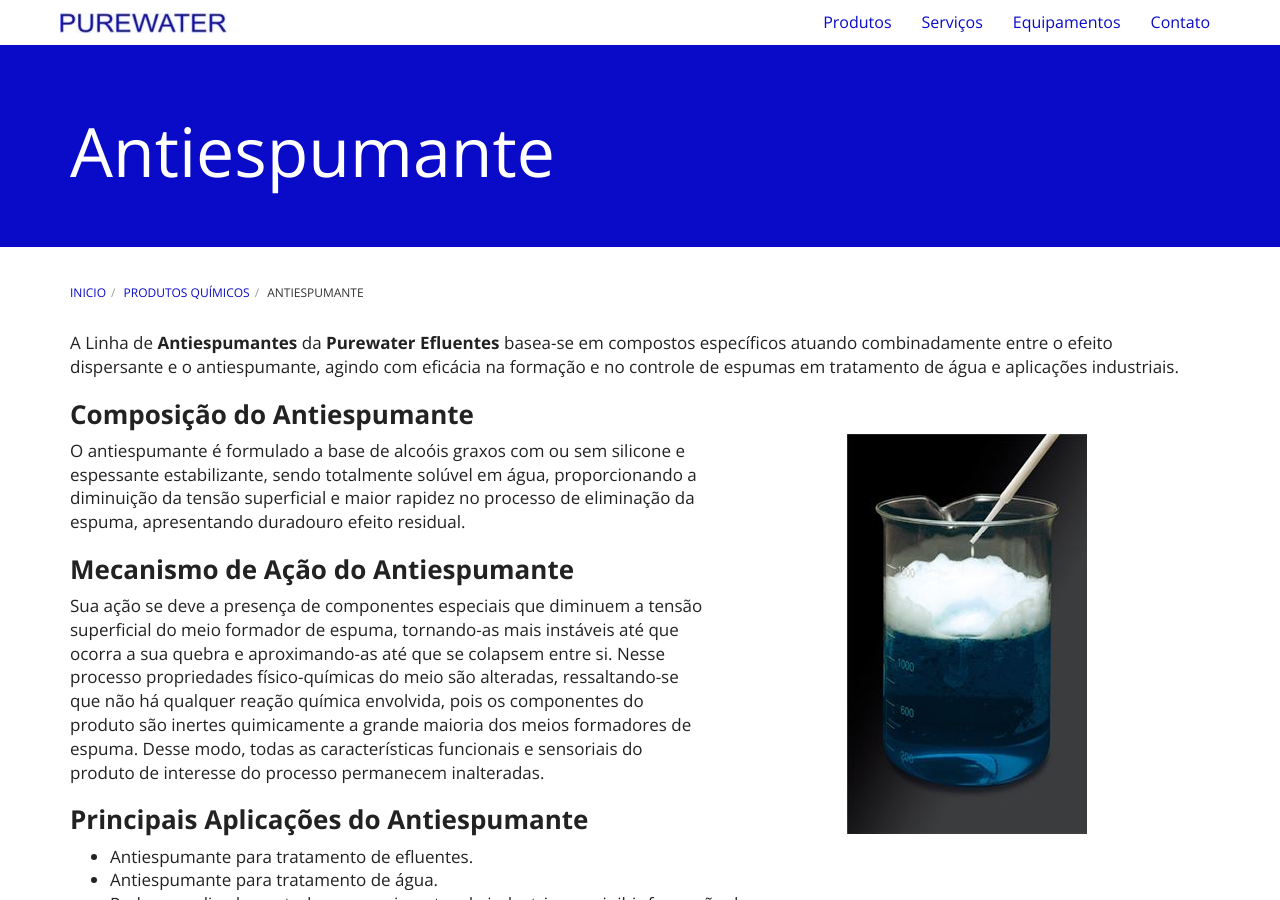
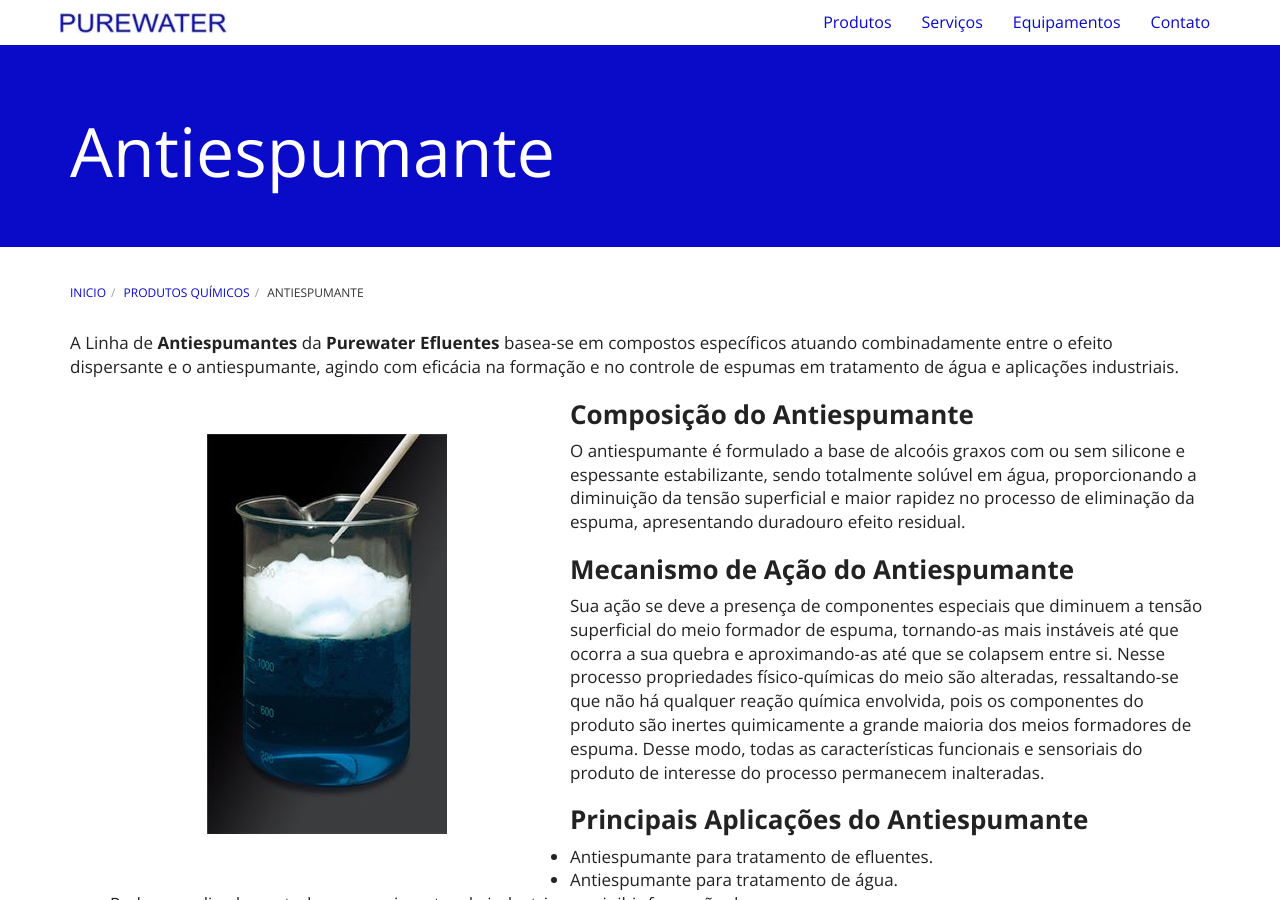
Before and after one commit to purewaterefluentes/purewaterefluentes.github.io, a Jekyll site: the page built from produtos/antiespumante.md, in a window 1280 px wide and 900 px high. Built offline with Jekyll 4.4.1, drawn with Linux system fonts in a browser that asks for light colours; nearby versions of some CDN libraries; library files that are not in the unit come from our copies.

Commit message:
Update antiespumante.md

```diff
--- a/produtos/antiespumante.md
+++ b/produtos/antiespumante.md
@@ -6,7 +6,7 @@
 ---
 A Linha de **Antiespumantes** da **Purewater Efluentes** basea-se em compostos específicos atuando combinadamente entre o efeito dispersante e o antiespumante, agindo com eficácia na formação e no controle de espumas em tratamento de água e aplicações industriais.
 
-<img class="img-responsive pull-right" style="max-width: 50%;" src="../../website/images/antiespumante.jpg" alt="Antiespumante">
+<img class="img-responsive pull-left" style="max-width: 50%;" src="../../website/images/antiespumante.jpg" alt="Antiespumante">
 
 ### **Composição do Antiespumante**
 O antiespumante é formulado a base de alcoóis graxos com ou sem silicone e espessante estabilizante,  sendo totalmente solúvel em água, proporcionando a diminuição da tensão superficial e maior rapidez no processo de eliminação da espuma, apresentando duradouro efeito residual.
```
